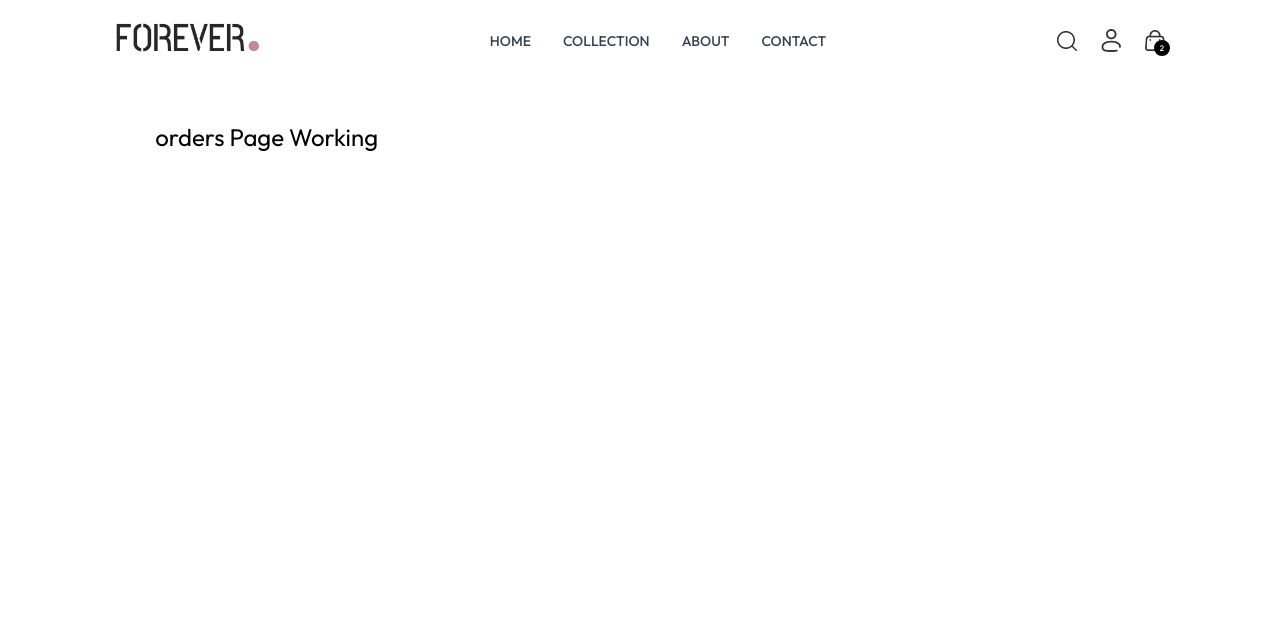
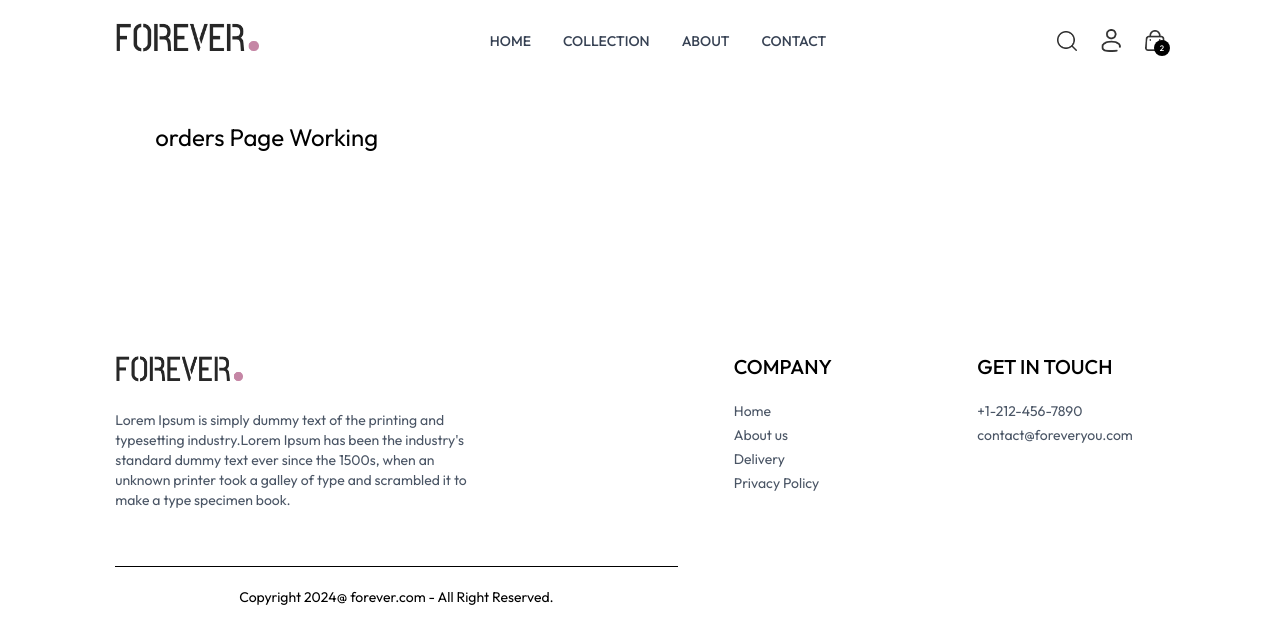
Before and after one commit to karenzavier/1st-MERN-Project, a React (Vite) app: page /orders in a window 1280 px wide. Shown: the top 644 px of the page. Built offline with nearby package versions, Linux system fonts and the light colour scheme.

Commit message:
feat: add footer section

```diff
--- a/src/App.jsx
+++ b/src/App.jsx
@@ -9,6 +9,7 @@
 import Login from './pages/Login'
 import PlaceOrder from './pages/PlaceOrder'
 import Orders from './pages/Orders'
+import Footer from './components/Footer'
 
 
 const App = () => {
@@ -37,7 +38,9 @@
 
 
 
+
       </Routes>
+      <Footer/>
     </div>
   )
 }
--- /dev/null
+++ b/src/components/Footer.jsx
@@ -0,0 +1,46 @@
+import React from 'react'
+import { assets } from '../assets/assets'
+
+const Footer = () => {
+  return (
+    <div>
+      <div className='flex flex-col sm:grid grid-cols-[3fr_1fr_1fr] gap-14 my-10 mt-40 text-sm'>
+
+        <div>
+            <img src={assets.logo} className='mb-5 w-32'alt=" "/>
+            <p className='w-full md:w-2/3 text-gray-600'>
+            Lorem Ipsum is simply dummy text of the printing and typesetting industry.Lorem Ipsum
+            has been the industry's standard dummy text ever since the 1500s, when an unknown printer
+            took a galley of type and scrambled it to make a type specimen book.
+
+            </p>
+        </div>
+<div>
+    <p className='text-xl font-medium mb-5'>COMPANY</p>
+    <ul className='flex flex-col gap-1 text-gray-600'>
+        <li>Home</li>
+        <li>About us</li>
+        <li>Delivery</li>
+        <li>Privacy Policy</li>
+    </ul>
+</div>
+
+<div>
+    <p className='text-xl font-medium mb-5'>GET IN TOUCH</p>
+    <ul className='flex flex-col gap-1 text-gray-600'>
+        <li>+1-212-456-7890</li>
+        <li>contact@foreveryou.com</li>
+
+    </ul>
+</div>
+
+<div>
+    <hr />
+    <p className='py-5 text-sm text-center'>Copyright 2024@ forever.com - All Right Reserved.</p>
+</div>
+      </div>
+    </div>
+  )
+}
+
+export default Footer
```
